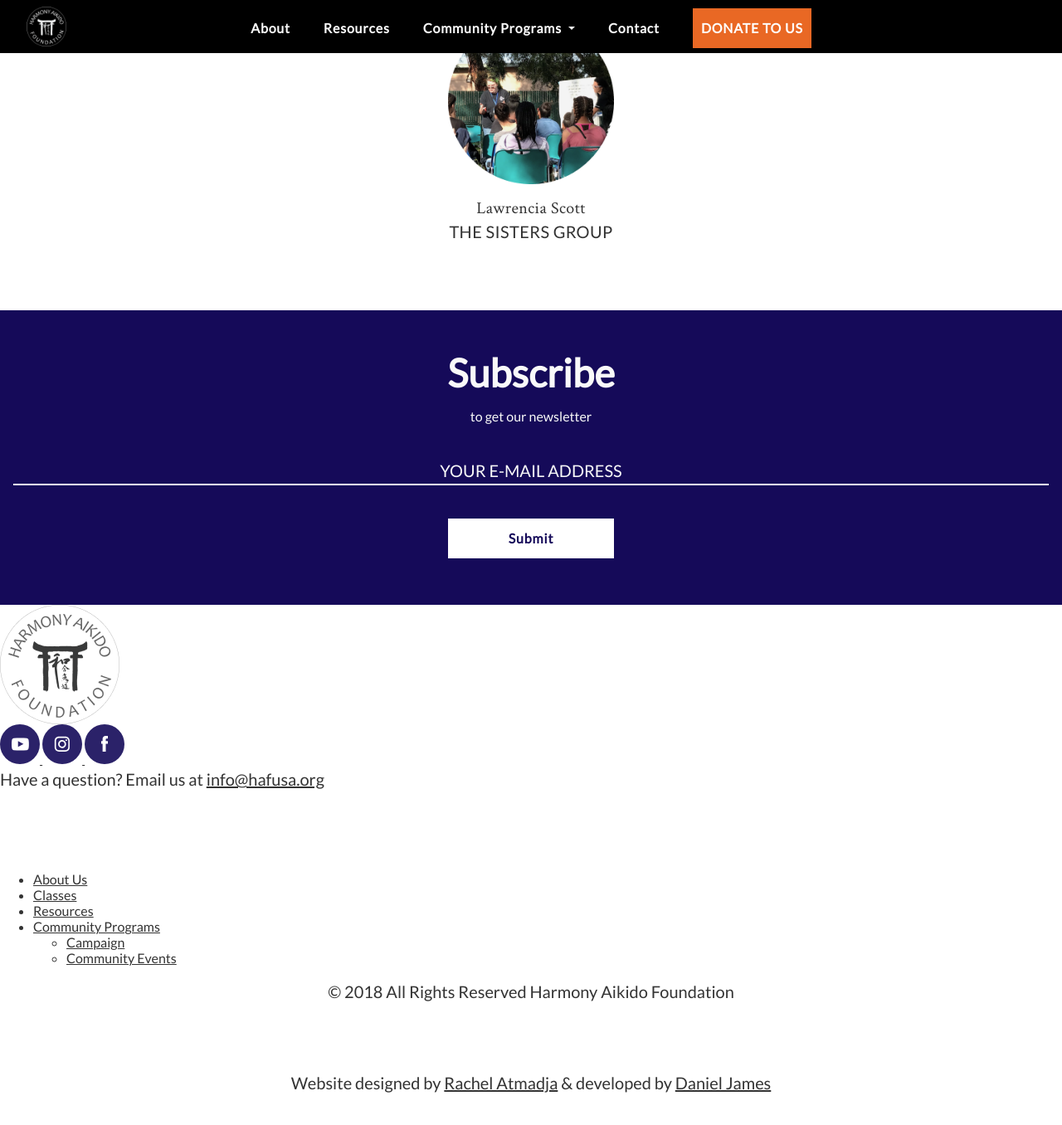
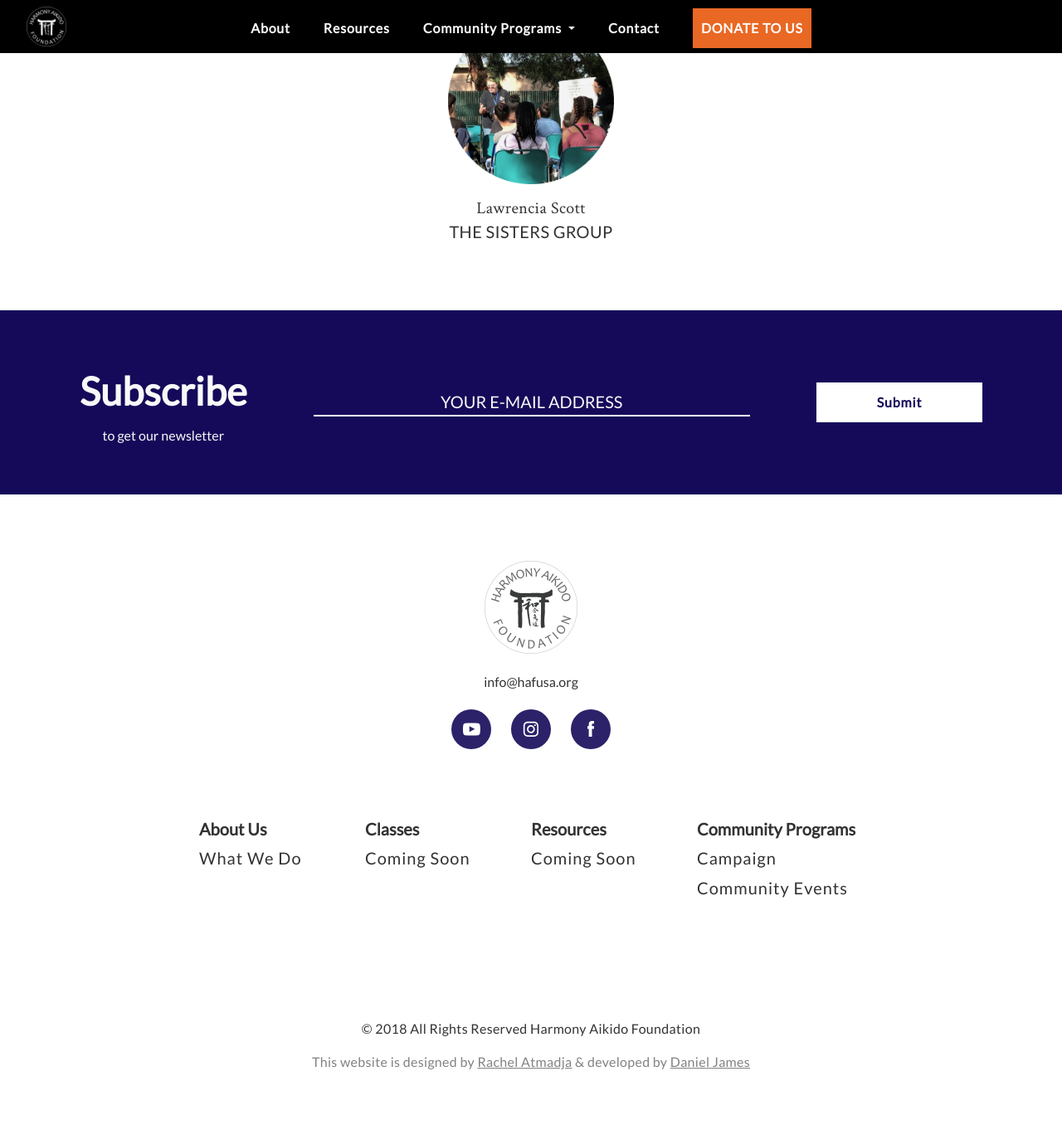
Before and after one commit to hafusaorg/hafusaorg.github.io, a Jekyll site: the page built from index.md, in a window 1280 px wide and 1400 px high, scrolled down 6289 px. Shown: the top 1356 px of the window at 83% size. Built offline with Jekyll 4.4.1, drawn with Linux system fonts in a browser that asks for light colours; comment, search, counter and statistics services are not loaded.

Commit message:
Updated subscribe form styling and configurability Updated footer stylign

```diff
--- a/_config.yml
+++ b/_config.yml
@@ -15,6 +15,10 @@ kramdown:
   parse_block_html: true
 plugins:
 - jekyll-feed
+subscribe_form:
+  mailchimp_list_id: 4000627a40
+contact:
+  email: info@hafusa.org
 navigation:
   main:
   - label: About
@@ -34,11 +38,20 @@ navigation:
     url: "/support"
   footer:
   - label: About Us
-    url: "/about"
+    url: "#"
+    items:
+    - label: What We Do
+      url: "/about"
   - label: Classes
     url: "#"
+    items:
+    - label: Coming Soon
+      url: "#"
   - label: Resources
-    url: "/resources"
+    url: "#"
+    items:
+    - label: Coming Soon
+      url: "/resources"
   - label: Community Programs
     url: "#"
     items:
--- a/_layouts/default.html
+++ b/_layouts/default.html
@@ -68,6 +68,7 @@
     </article>
   </main>
   {% if page.show_subscribe_form %}
+  <form action="https://hafusa.us16.list-manage.com/subscribe/post?u=626709feeedcbadf255c33e2f&amp;id={{ site.subscribe_form.mailchimp_list_id}}" method="post" id="mc-embedded-subscribe-form" name="mc-embedded-subscribe-form" class="validate" target="_blank" novalidate>
       <section class="subscribe">
         <header>
           <h1>
@@ -75,10 +76,8 @@
           </h1>
           to get our newsletter
         </header>
-      <!-- Begin Mailchimp Signup Form -->
-      <form action="https://hafusa.us16.list-manage.com/subscribe/post?u=626709feeedcbadf255c33e2f&amp;id=715de3ccdb" method="post"
-        id="mc-embedded-subscribe-form" name="mc-embedded-subscribe-form" class="validate" target="_blank" novalidate>
-        <div class="mc-field-group">
+        <div class="input">
+          <div class="mc-field-group email-container">
             <input type="email" value="" name="EMAIL" class="required email" id="mce-EMAIL" placeholder="YOUR E-MAIL ADDRESS">
           </div>
           <div id="mce-responses" class="clear">
@@ -87,40 +86,45 @@
           </div>
           <!-- real people should not fill this in and expect good things - do not remove this or risk form bot signups-->
           <div style="position: absolute; left: -5000px;" aria-hidden="true"><input type="text" name="b_626709feeedcbadf255c33e2f_715de3ccdb" tabindex="-1" value=""></div>
+        </div>
         <div class="clear">
           <input type="submit" value="Submit" name="subscribe" id="mc-embedded-subscribe" class="button call-to-action">
         </div>
         </div>
-      </form>
-      </div>
         <script type='text/javascript' src='//s3.amazonaws.com/downloads.mailchimp.com/js/mc-validate.js'></script>
         <script type='text/javascript'>(function ($) { window.fnames = new Array(); window.ftypes = new Array(); fnames[0] = 'EMAIL'; ftypes[0] = 'email'; fnames[1] = 'FNAME'; ftypes[1] = 'text'; fnames[2] = 'LNAME'; ftypes[2] = 'text'; fnames[3] = 'ADDRESS'; ftypes[3] = 'address'; fnames[4] = 'PHONE'; ftypes[4] = 'phone'; }(jQuery)); var $mcj = jQuery.noConflict(true);</script>
-      <!--End mc_embed_signup-->
       </section>
+    </form>
   {% endif %}
   <footer>
     <section>
-      <div class="left">
-        <img src="/uploads/logo-footer.png" alt="Harmony Aikido Foundation">
-      </div>
-      <div class="right">
-        <div class="social">
-          <a href="https://go.hafusa.org/youtube-hafusaorg" target="_blank">
+      <div class="h-card">
+        <a href="/" class="u-url">
+            <img class="u-photo" src="/uploads/logo-footer.png" alt="Harmony Aikido Foundation">
+        </a>
+        <a class="u-email" href="mailto:{{ site.contact.email }}">
+          {{ site.contact.email }}
+        </a>
+        <ul class="social-buttons">
+          <li>
+            <a href="https://go.hafusa.org/youtube-hafusaorg" target="_blank" class="u-url">
               <img src="/uploads/icon-youtube.svg" alt="Youtube">
             </a>
-          <a href="https://www.instagram.com/hafusaorg" target="_blank">
+          </li>
+          <li>
+            <a href="https://www.instagram.com/hafusaorg" target="_blank" class="u-url">
               <img src="/uploads/icon-instagram.svg" alt="Instagram">
             </a>
-          <a href="https://www.facebook.com/hafusaorg" target="_blank">
+          </li>
+          <li>
+            <a href="https://www.facebook.com/hafusaorg" target="_blank" class="u-url">
               <img src="/uploads/icon-facebook.svg" alt="Facebook">
             </a>
-        </div>
-        <p>
-            Have a question? Email us at <a href="mailto:info@hafusa.org">info@hafusa.org</a>
-        </p>
+          </li>
+        </ul>
       </div>
     </section>
-    <section>
+    <section class="navigation">
       <ul>
         {% for item in site.navigation.footer %}
           <li>
@@ -143,11 +147,14 @@
       </ul>
     </section>
     <section class="center">
-       <p>
+      <p class="copyright">
         &copy; 2018  All Rights Reserved  Harmony Aikido Foundation
       </p>
-        <p>
-          Website designed by <a href="#">Rachel Atmadja</a> & developed by <a href="#">Daniel James</a>
+      <p class="attribution">
+          This website is designed by
+          <a href="https://rachelatmadja.com/" target="_blank">Rachel Atmadja</a>
+          &amp; developed by
+          <a href="https://thzinc.com/" target="_blank">Daniel James</a>
       </p>
     </section>
   </footer>
--- a/assets/default.css
+++ b/assets/default.css
@@ -9,6 +9,16 @@
   --hero-more-padding-bottom: 24px;
   --hero-h1-font-size: 38px;
   --hero-h1-text-align: center;
+  --subscribe-max-width: 100%;
+  --subscribe-flex-direction: column;
+  --subscribe-input-margin: 0;
+  --subscribe-padding: 40px 16px;
+  --footer-margin: 27px 0 43px;
+  --footer-copyright: 12px;
+  --footer-attribution: 10px;
+  --footer-navigation-margin: 0 auto 80px;
+  --footer-navigation-flex-direction: column;
+  --footer-navigation-align-items: center;
 }
 
 @media screen and (min-width: 768px) and (max-width: 1279px) {
@@ -20,6 +30,13 @@
     --hero-more-padding-bottom: 24px;
     --hero-h1-font-size: 47px;
     --hero-h1-text-align: left;
+    --subscribe-max-width: 324px;
+    --footer-margin: 80px 0 39px;
+    --footer-copyright: 16px;
+    --footer-attribution: 16px;
+    --footer-navigation-margin: 0 160px 80px;
+    --footer-navigation-flex-direction: row;
+    --footer-navigation-align-items: flex-start;
   }
 }
 
@@ -32,6 +49,15 @@
     --hero-more-padding-bottom: 24px;
     --hero-h1-font-size: 76px;
     --hero-h1-text-align: left;
+    --subscribe-flex-direction: row;
+    --subscribe-input-margin: 0 80px;
+    --subscribe-padding: 54px 96px;
+    --footer-margin: 80px 0 46px;
+    --footer-copyright: 16px;
+    --footer-attribution: 16px;
+    --footer-navigation-margin: 0 auto 80px;
+    --footer-navigation-flex-direction: row;
+    --footer-navigation-align-items: flex-start;
   }
 }
 
@@ -216,9 +242,19 @@ ul.social-buttons li {
 }
 
 .subscribe {
+  display: flex;
+  flex-direction: var(--subscribe-flex-direction);
+  align-items: center;
+  width: 100%;
   background-color: #150A59;
   text-align: center;
-  padding: 40px 16px;
+  padding: var(--subscribe-padding);
+}
+
+.subscribe .input {
+  flex: 1;
+  margin: var(--subscribe-input-margin);
+  width: 100%;
 }
 
 .subscribe, .subscribe a {
@@ -233,17 +269,18 @@ ul.social-buttons li {
   padding-bottom: 8px;
 }
 
-.subscribe .mc-field-group {
+.subscribe .email-container {
   margin: 40px 0;
 }
 
 .subscribe .email {
+  max-width: var(--subscribe-max-width);
   width: 100%;
   background-color: transparent;
   border: 0;
   border-bottom: solid 2px #FFFFFF;
+  padding: 4px;
   text-align: center;
-  padding: 4px;
   font-size: var(--p-font-size);
   color: var(--inverse-text-color);
 }
@@ -257,3 +294,91 @@ ul.social-buttons li {
   background-color: #FFFFFF;
   border: 0;
 }
+
+footer {
+  margin: var(--footer-margin);
+}
+
+footer .h-card {
+  display: flex;
+  flex-direction: column;
+  align-items: center;
+}
+
+footer .u-photo {
+  width: 80px;
+}
+
+@media screen and (min-width: 768px) {
+  footer .u-photo {
+    width: 112px;
+  }
+}
+
+footer .u-email {
+  margin: 24px 0;
+  text-decoration: none;
+}
+
+footer .copyright, footer .attribution {
+  letter-spacing: 0.02em;
+}
+
+footer .copyright {
+  font-size: var(--footer-copyright);
+  padding: 16px;
+}
+
+footer .attribution {
+  font-size: var(--footer-attribution);
+  padding: 0 40px;
+}
+
+footer .attribution, footer .attribution a {
+  color: #828282;
+}
+
+footer ul {
+  padding: 0;
+  margin: 0;
+  list-style: none;
+}
+
+footer .navigation {
+  display: flex;
+  justify-content: center;
+  font-size: var(--p-font-size);
+  line-height: 1.375em;
+  margin: var(--footer-navigation-margin);
+}
+
+footer .navigation a {
+  display: block;
+  padding: 0 0 8px;
+  text-decoration: none;
+  letter-spacing: 0.05em;
+}
+
+footer .navigation>ul {
+  display: flex;
+  flex-direction: var(--footer-navigation-flex-direction);
+  flex-wrap: wrap;
+  align-items: var(--footer-navigation-align-items);
+  justify-content: space-between;
+}
+
+footer .navigation>ul>li {
+  margin-bottom: 40px;
+  width: 175px;
+}
+
+@media screen and (min-width: 1280px) {
+  footer .navigation>ul>li {
+    width: 200px;
+  }
+}
+
+footer .navigation>ul>li>a {
+  font-weight: bold;
+  letter-spacing: initial;
+}
--- a/assets/master.css
+++ b/assets/master.css
@@ -49,7 +49,7 @@
   box-sizing: border-box;
 }
 
-html, body {
+html, body, input, select, form {
   font-family: var(--sans-serif-font-family);
   font-style: normal;
   margin: 0;
@@ -145,7 +145,3 @@ blockquote blockquote {
 blockquote p {
   padding-bottom: 40px;
 }
-
-input {
-  font-family: var(--sans-serif-font-family);
-}
```
Also changed, not shown: _uploads/logo-footer.png. Lines whose indentation alone changed are shown as unchanged.
